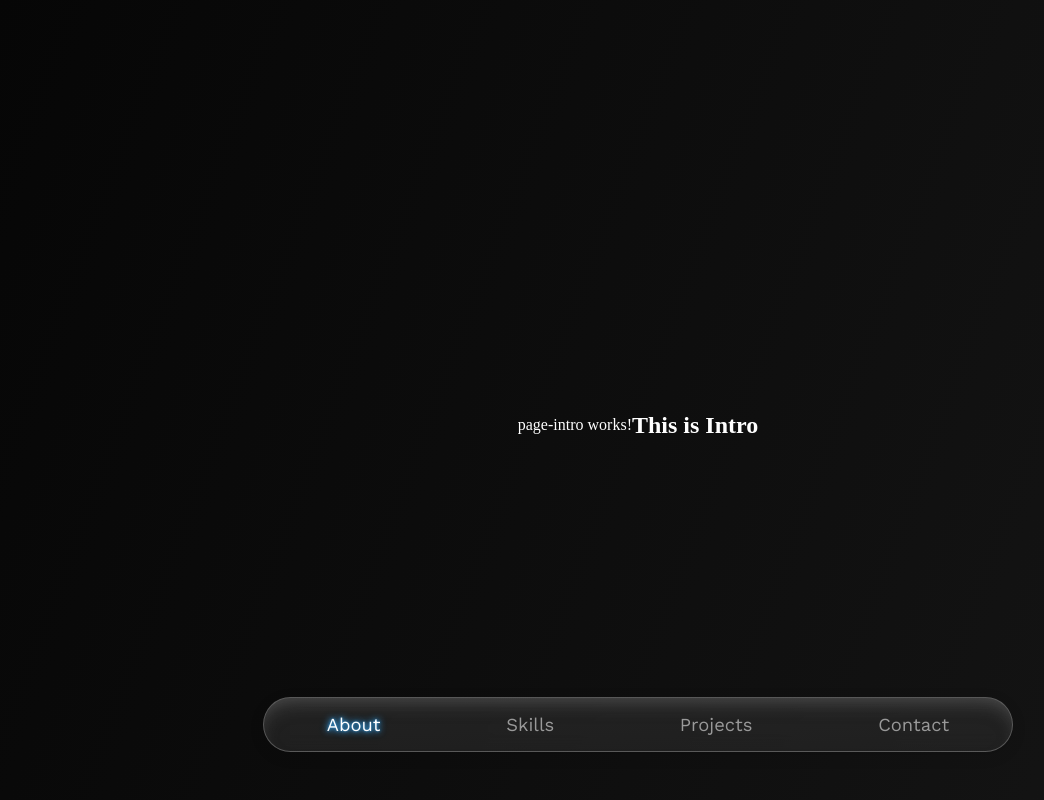
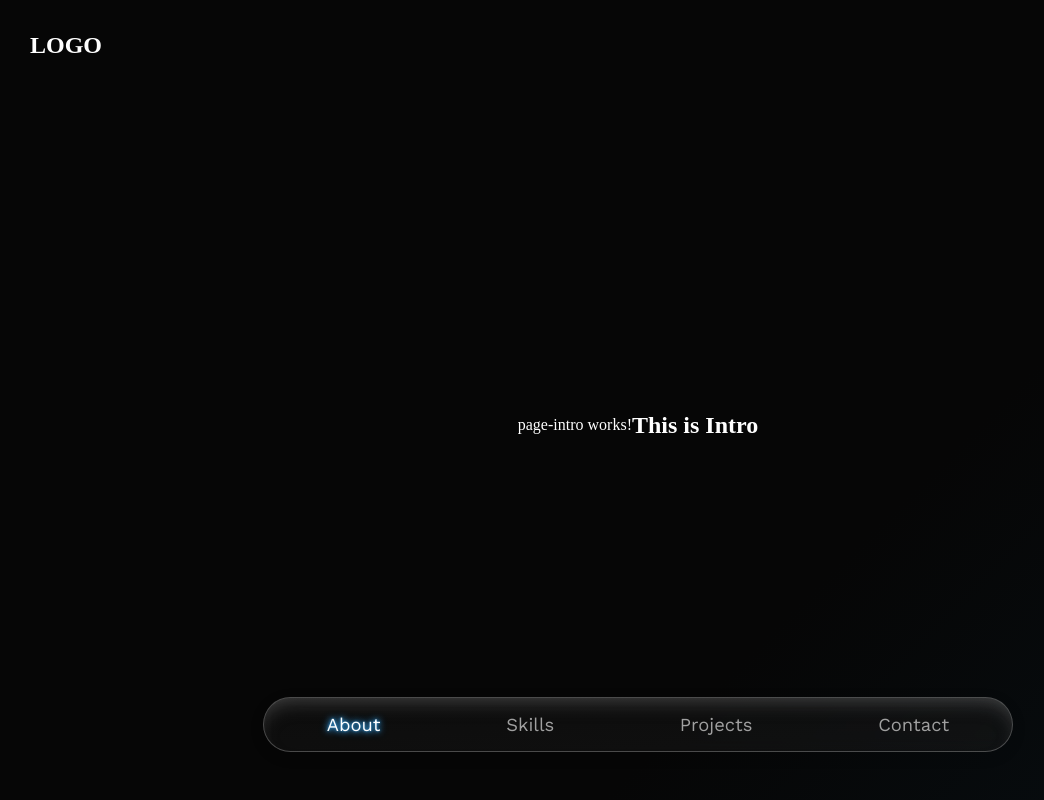
Before and after one commit to Strangedip/Portfolio, an Angular app: page / in a window 1280 px wide. Shown: the top 800 px of the page, without its empty margins (2-1046 px from the left). Built offline with nearby package versions, Linux system fonts and the light colour scheme.

Commit message:
background edited

```diff
--- a/src/app/app.component.scss
+++ b/src/app/app.component.scss
@@ -1,3 +1,4 @@
 .container{
-    background:linear-gradient(to bottom right,#060606,#1f1f1f);
+    // background:linear-gradient(to bottom right,#060606,#0c2b3e);
+    background:linear-gradient(135deg, #060606 30%, #0c2b3e 100%);
 }
--- a/src/app/app.module.ts
+++ b/src/app/app.module.ts
@@ -10,6 +10,7 @@ import { PageSkillsComponent } from './page-skills/page-skills.component';
 import { PageProjectsComponent } from './page-projects/page-projects.component';
 import { PageContactComponent } from './page-contact/page-contact.component';
 import { CommonModule } from '@angular/common';
+import { LogoBannerComponent } from './logo-banner/logo-banner.component';
 
 @NgModule({
   declarations: [
@@ -19,7 +20,8 @@ import { CommonModule } from '@angular/common';
     PageIntroComponent,
     PageSkillsComponent,
     PageProjectsComponent,
-    PageContactComponent
+    PageContactComponent,
+    LogoBannerComponent
   ],
   imports: [
     BrowserModule,
--- a/src/app/float-navbar/float-navbar.component.scss
+++ b/src/app/float-navbar/float-navbar.component.scss
@@ -12,13 +12,8 @@
 
 .float-container.scrolled {
     transform: translateY(calc(-100vh + 100%));
-    // top: 0;
-    // transform: translateY(-500%);
-    // top: 0;
     transition: transform 0.8s cubic-bezier(0.61, 0.07, 0.16, 0.81);
 }
-
-
 
 .navbar {
     margin: 0px auto;
@@ -28,10 +23,10 @@
         0px 4px 15px rgba(0, 0, 0, 0.1),
         0px 0px 8px 0px rgba(0, 0, 0, 0.05),
         inset 0px 12px 20px -10px rgba(131, 131, 131, 0.5);
-    color: #999999;
-    background: linear-gradient(to bottom right, rgba(56, 56, 56, 0.5), rgba(46, 46, 46, 0.5));
-    -webkit-backdrop-filter: blur(10px);
-    backdrop-filter: blur(10px);
+    color: #a0a0a0;
+    background: linear-gradient(to bottom right, rgba(24, 24, 24, 0.4), rgba(32, 32, 32, 0.4));
+    -webkit-backdrop-filter: blur(8px);
+    backdrop-filter: blur(8px);
     border: 1px solid rgba(255, 255, 255, 0.25);
     transition: box-shadow 0.8s;
 }
--- /dev/null
+++ b/src/app/logo-banner/logo-banner.component.html
@@ -0,0 +1 @@
+<h1>LOGO</h1>
--- /dev/null
+++ b/src/app/logo-banner/logo-banner.component.scss
@@ -0,0 +1,7 @@
+h1{
+    position: absolute;
+    top: 0;
+    left: 0;
+    padding: 2rem;
+    color: #fff;
+}
--- /dev/null
+++ b/src/app/logo-banner/logo-banner.component.ts
@@ -0,0 +1,15 @@
+import { Component, OnInit } from '@angular/core';
+
+@Component({
+  selector: 'logo-banner',
+  templateUrl: './logo-banner.component.html',
+  styleUrls: ['./logo-banner.component.scss']
+})
+export class LogoBannerComponent implements OnInit {
+
+  constructor() { }
+
+  ngOnInit(): void {
+  }
+
+}
--- a/src/app/page-intro/page-intro.component.html
+++ b/src/app/page-intro/page-intro.component.html
@@ -1,5 +1,6 @@
 
 <div class="main">
+    <logo-banner></logo-banner>
     <p>page-intro works!</p>
     <h1>This is Intro</h1>
 </div>
```
Also changed, not shown: 1 other file (tests, documents, lock files or other folders).
